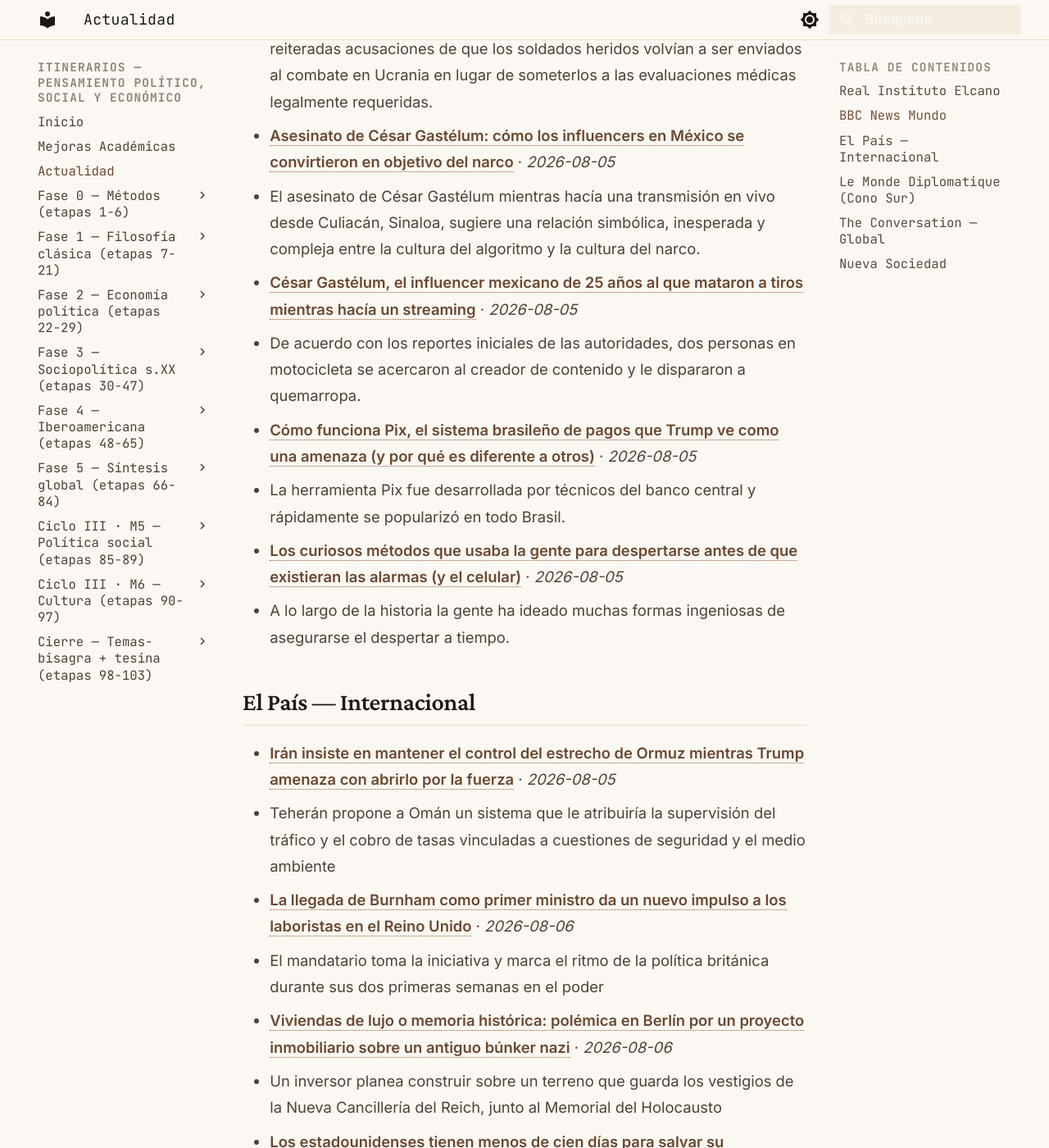
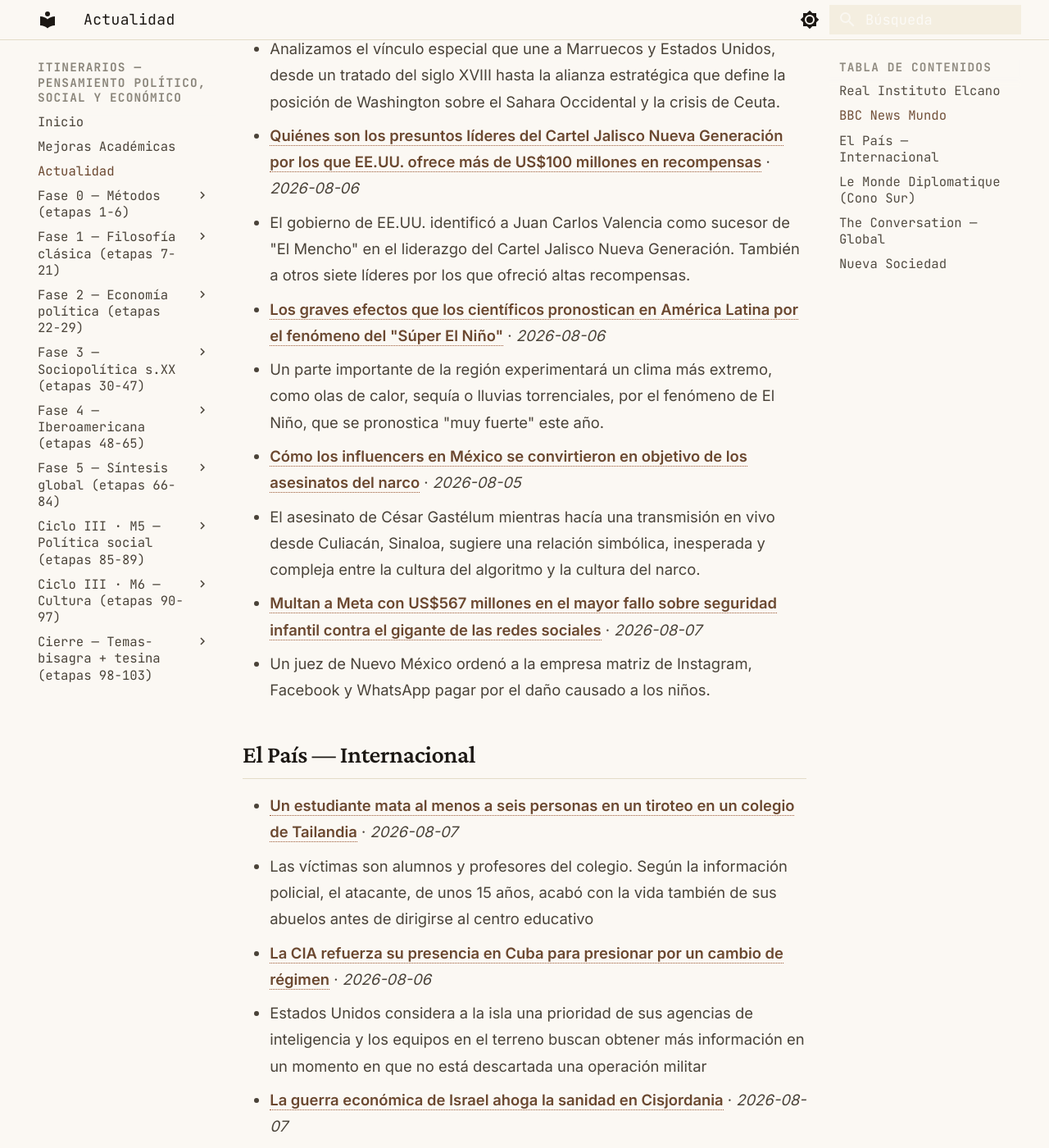
Before and after one commit to MrSpagVi/Curso, an MkDocs documentation site: the page built from docs/actualidad.md, in a window 1280 px wide and 1400 px high, scrolled down 961 px. Shown: the whole window at 82% size. Built offline with MkDocs 1.6.1 and Material for MkDocs 9.7.7, drawn with Linux system fonts in a browser that asks for light colours; some of the changed text lies outside the part shown.

Commit message:
auto: actualidad 2026-08-07

```diff
--- a/docs/actualidad.md
+++ b/docs/actualidad.md
@@ -6,7 +6,7 @@ title: Actualidad
 
 Últimos titulares de fuentes que dictan agenda en ciencia política y geopolítica. Actualizado automáticamente cada día (vía GitHub Actions).
 
-_Última actualización: 2026-08-06 08:18 UTC_
+_Última actualización: 2026-08-07 07:01 UTC_
 
 !!! tip "Ritual mensual — #actualidad"
     El último sábado de cada mes: agarrá **un** titular de los de abajo y escribí **300 palabras** aplicándole **2 autores** del último mes que leíste. ¿Qué diría cada uno? ¿En qué chocan? No resumas la noticia — usala como caso para pensar con las herramientas que venís construyendo. Guardá el texto con el tag `#actualidad` en tu sistema de notas. Esto convierte la teoría en criterio sobre la coyuntura: el objetivo del plan no es citar a Maquiavelo, es leer el presente con él.
@@ -17,25 +17,25 @@ _Sin datos en esta ejecución. Visitar fuente: [https://www.realinstitutoelcano.
 
 ## BBC News Mundo
 
-- **[Atrapados en la guerra: los soldados heridos que Rusia vuelve a enviar al frente de batalla con Ucrania](https://www.bbc.com/mundo/articles/c74gjmm9gdro?at_medium=RSS&at_campaign=rss)** · *2026-08-06*
-  - BBC News Rusia tuvo acceso a documentos judiciales que revelan reiteradas acusaciones de que los soldados heridos volvían a ser enviados al combate en Ucrania en lugar de someterlos a las evaluaciones médicas legalmente requeridas.
-- **[Asesinato de César Gastélum: cómo los influencers en México se convirtieron en objetivo del narco](https://www.bbc.com/mundo/articles/clye03eyr96o?at_medium=RSS&at_campaign=rss)** · *2026-08-05*
+- **[Cuál es el origen de la histórica alianza entre EE.UU. y Marruecos y qué papel juega en la crisis migratoria en el enclave español de Ceuta](https://www.bbc.com/mundo/articles/c23515gx482o?at_medium=RSS&at_campaign=rss)** · *2026-08-07*
+  - Analizamos el vínculo especial que une a Marruecos y Estados Unidos, desde un tratado del siglo XVIII hasta la alianza estratégica que define la posición de Washington sobre el Sahara Occidental y la crisis de Ceuta.
+- **[Quiénes son los presuntos líderes del Cartel Jalisco Nueva Generación por los que EE.UU. ofrece más de US$100 millones en recompensas](https://www.bbc.com/mundo/articles/cx2jdq0qjyxo?at_medium=RSS&at_campaign=rss)** · *2026-08-06*
+  - El gobierno de EE.UU. identificó a Juan Carlos Valencia como sucesor de "El Mencho" en el liderazgo del Cartel Jalisco Nueva Generación. También a otros siete líderes por los que ofreció altas recompensas.
+- **[Los graves efectos que los científicos pronostican en América Latina por el fenómeno del "Súper El Niño"](https://www.bbc.com/mundo/articles/crrvepyp5g2o?at_medium=RSS&at_campaign=rss)** · *2026-08-06*
+  - Un parte importante de la región experimentará un clima más extremo, como olas de calor, sequía o lluvias torrenciales, por el fenómeno de El Niño, que se pronostica "muy fuerte" este año.
+- **[Cómo los influencers en México se convirtieron en objetivo de los asesinatos del narco](https://www.bbc.com/mundo/articles/clye03eyr96o?at_medium=RSS&at_campaign=rss)** · *2026-08-05*
   - El asesinato de César Gastélum mientras hacía una transmisión en vivo desde Culiacán, Sinaloa, sugiere una relación simbólica, inesperada y compleja entre la cultura del algoritmo y la cultura del narco.
-- **[César Gastélum, el influencer mexicano de 25 años al que mataron a tiros mientras hacía un streaming](https://www.bbc.com/mundo/articles/czek8n2wnd0o?at_medium=RSS&at_campaign=rss)** · *2026-08-05*
-  - De acuerdo con los reportes iniciales de las autoridades, dos personas en motocicleta se acercaron al creador de contenido y le dispararon a quemarropa.
-- **[Cómo funciona Pix, el sistema brasileño de pagos que Trump ve como una amenaza (y por qué es diferente a otros)](https://www.bbc.com/mundo/articles/c98vj2g5npjo?at_medium=RSS&at_campaign=rss)** · *2026-08-05*
-  - La herramienta Pix fue desarrollada por técnicos del banco central y rápidamente se popularizó en todo Brasil.
-- **[Los curiosos métodos que usaba la gente para despertarse antes de que existieran las alarmas (y el celular)](https://www.bbc.com/mundo/articles/c4g8y90g513o?at_medium=RSS&at_campaign=rss)** · *2026-08-05*
-  - A lo largo de la historia la gente ha ideado muchas formas ingeniosas de asegurarse el despertar a tiempo.
+- **[Multan a Meta con US$567 millones en el mayor fallo sobre seguridad infantil contra el gigante de las redes sociales](https://www.bbc.com/mundo/articles/cd7lzn00vd8o?at_medium=RSS&at_campaign=rss)** · *2026-08-07*
+  - Un juez de Nuevo México ordenó a la empresa matriz de Instagram, Facebook y WhatsApp pagar por el daño causado a los niños.
 
 ## El País — Internacional
 
-- **[Irán insiste en mantener el control del estrecho de Ormuz mientras Trump amenaza con abrirlo por la fuerza](https://elpais.com/internacional/2026-08-05/iran-insiste-en-mantener-el-control-del-estrecho-de-ormuz-mientras-trump-amenaza-con-abrirlo-por-la-fuerza.html)** · *2026-08-05*
-  - Teherán propone a Omán un sistema que le atribuiría la supervisión del tráfico y el cobro de tasas vinculadas a cuestiones de seguridad y el medio ambiente
-- **[La llegada de Burnham como primer ministro da un nuevo impulso a los laboristas en el Reino Unido](https://elpais.com/internacional/2026-08-06/la-llegada-de-burnham-como-primer-ministro-da-un-nuevo-impulso-a-los-laboristas-en-el-reino-unido.html)** · *2026-08-06*
-  - El mandatario toma la iniciativa y marca el ritmo de la política británica durante sus dos primeras semanas en el poder
-- **[Viviendas de lujo o memoria histórica: polémica en Berlín por un proyecto inmobiliario sobre un antiguo búnker nazi](https://elpais.com/internacional/2026-08-06/viviendas-de-lujo-o-memoria-historica-polemica-en-berlin-por-un-proyecto-inmobiliario-sobre-un-antiguo-bunker-nazi.html)** · *2026-08-06*
-  - Un inversor planea construir sobre un terreno que guarda los vestigios de la Nueva Cancillería del Reich, junto al Memorial del Holocausto
+- **[Un estudiante mata al menos a seis personas en un tiroteo en un colegio de Tailandia](https://elpais.com/internacional/2026-08-07/un-estudiante-mata-al-menos-a-seis-personas-en-un-tiroteo-en-un-colegio-de-tailandia.html)** · *2026-08-07*
+  - Las víctimas son alumnos y profesores del colegio. Según la información policial, el atacante, de unos 15 años, acabó con la vida también de sus abuelos antes de dirigirse al centro educativo
+- **[La CIA refuerza su presencia en Cuba para presionar por un cambio de régimen](https://elpais.com/internacional/2026-08-06/la-cia-refuerza-su-presencia-en-cuba-para-presionar-por-un-cambio-de-regimen.html)** · *2026-08-06*
+  - Estados Unidos considera a la isla una prioridad de sus agencias de inteligencia y los equipos en el terreno buscan obtener más información en un momento en que no está descartada una operación militar
+- **[La guerra económica de Israel ahoga la sanidad en Cisjordania](https://elpais.com/internacional/2026-08-07/la-guerra-economica-de-israel-ahoga-la-sanidad-en-cisjordania.html)** · *2026-08-07*
+  - La población sufre cada vez más las carencias por la retención de fondos a la Autoridad Palestina, que acumula una deuda millonaria con hospitales y proveedores
 - **[Los estadounidenses tienen menos de cien días para salvar su democracia](https://elpais.com/opinion/2026-08-03/los-estadounidenses-tienen-menos-de-cien-dias-para-salvar-su-democracia.html)** · *2026-08-03*
   - Una avalancha al estilo húngaro es lo único que podrá desbaratar los intentos de Donald Trump de amañar las elecciones de mitad de mandato
 - **[‘Una familia, un voto’, el enésimo debate reaccionario](https://elpais.com/opinion/2026-08-03/una-familia-un-voto-el-enesimo-debate-reaccionario.html)** · *2026-08-03*
@@ -47,16 +47,16 @@ _Sin datos en esta ejecución. Visitar fuente: [https://www.eldiplo.org/feed/](h
 
 ## The Conversation — Global
 
-- **[Grattan on Friday: The battle for Victoria will send important signals to federal players](https://theconversation.com/grattan-on-friday-the-battle-for-victoria-will-send-important-signals-to-federal-players-288349)** · *2026-08-06*
-  - Victoria’s election on November 28 has taken on a drama and significance we wouldn’t have anticipated a year ago and will be watched closely by federal players.
-- **[The world’s mangrove forests are bouncing back. That’s good news for our coasts and climate](https://theconversation.com/the-worlds-mangrove-forests-are-bouncing-back-thats-good-news-for-our-coasts-and-climate-288724)** · *2026-08-06*
-  - A new study suggests the world’s mangrove forests are expanding.
-- **[Now Jetstar wants to charge extra for overhead bags. What are your options?](https://theconversation.com/now-jetstar-wants-to-charge-extra-for-overhead-bags-what-are-your-options-289211)** · *2026-08-06*
-  - Billed as offering more flexibility, the new fees just add another burden for travellers.
-- **[Trump has tried to bend the legal system to his will. He’s increasingly facing pushback](https://theconversation.com/trump-has-tried-to-bend-the-legal-system-to-his-will-hes-increasingly-facing-pushback-289209)** · *2026-08-06*
-  - Trump has demanded loyalty from his appointees – but he’s finding he can’t control the judiciary.
-- **[Dry needling is different to acupuncture. So what’s involved? And is it effective?](https://theconversation.com/dry-needling-is-different-to-acupuncture-so-whats-involved-and-is-it-effective-286321)** · *2026-08-06*
-  - This therapy is thought to relax the muscle, reduce inflammation, promote healing and reduce pain. But what does the science say?
+- **[I feel deep sadness about bird flu and environmental loss. Is this normal?](https://theconversation.com/i-feel-deep-sadness-about-bird-flu-and-environmental-loss-is-this-normal-289145)** · *2026-08-07*
+  - Grief is an understandable response to witnessing harm to places and species that matter to us.
+- **[Dense breasts or breast cancer in the family? What screening changes mean for you](https://theconversation.com/dense-breasts-or-breast-cancer-in-the-family-what-screening-changes-mean-for-you-289221)** · *2026-08-07*
+  - If you are at higher risk of breast cancer, screening looks set to change. Here’s what we know so far.
+- **[We want to hear from you about data centres](https://theconversation.com/we-want-to-hear-from-you-about-data-centres-289053)** · *2026-08-07*
+  - What do you want to know about data centres?
+- **[You might be buying the wrong home battery. Here’s how to tell](https://theconversation.com/you-might-be-buying-the-wrong-home-battery-heres-how-to-tell-288935)** · *2026-08-07*
+  - Four experts explain why the design of your home matters more than the size of your home battery.
+- **[Ships stuck in the Strait of Hormuz region may be biosecurity risks when they leave. What can we do?](https://theconversation.com/ships-stuck-in-the-strait-of-hormuz-region-may-be-biosecurity-risks-when-they-leave-what-can-we-do-288551)** · *2026-08-07*
+  - Idle vessels accumulate biofouling quickly, especially in tropical waters. But there are precautions other ports can take against alien pests, parasites or disease.
 
 ## Nueva Sociedad
 
```
